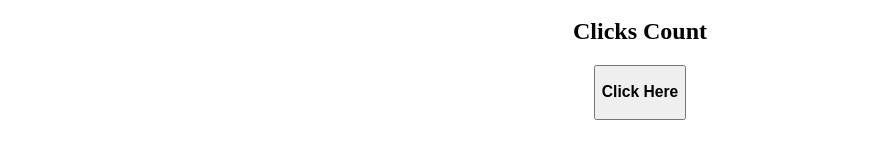
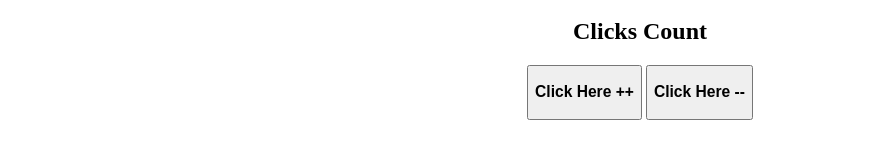
Before and after one commit to NikhilJosephSaji/mj_website, an Angular app: page / in a window 1280 px wide. Shown: the part 134-300 px from the top of the page, without its empty margins (0-889 px from the left). Built offline with nearby package versions, Linux system fonts and the light colour scheme.

Commit message:
Parameter Pass in Method

```diff
--- a/src/app/app.component.html
+++ b/src/app/app.component.html
@@ -3,6 +3,7 @@
 <img [src]="SiteData.LogoImage" width={{SiteData.Width}} height="{{SiteData.Height}}"   alt="image">
 <h2 [style.text-align]="textAlignment()">Clicks Count</h2>
 <div class="center">
-<button (click)="ButnClick()"><h3>Click Here</h3></button>
+<button (click)="ButnClick(true)"><h3>Click Here ++</h3></button> &nbsp;
+<button (click)="ButnClick(false)"><h3>Click Here --</h3></button>
 </div>
 <h4 [style.text-align]="textAlignment()">{{Count == 0 ? '' : Count}}</h4>
--- a/src/app/app.component.ts
+++ b/src/app/app.component.ts
@@ -31,9 +31,12 @@ export class AppComponent {
     return "center";
   }
 
-  public ButnClick()
+  public ButnClick(isAdd : boolean)
   {
-    this.Count++;
+    if(isAdd)
+     this.Count++;
+    else
+     this.Count--;
     return this.Count;
   }
 }
```
